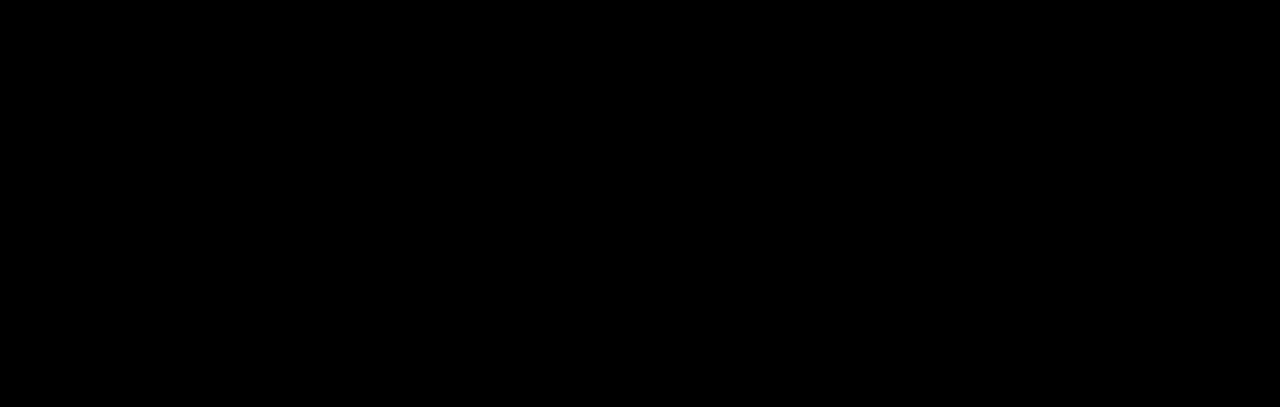
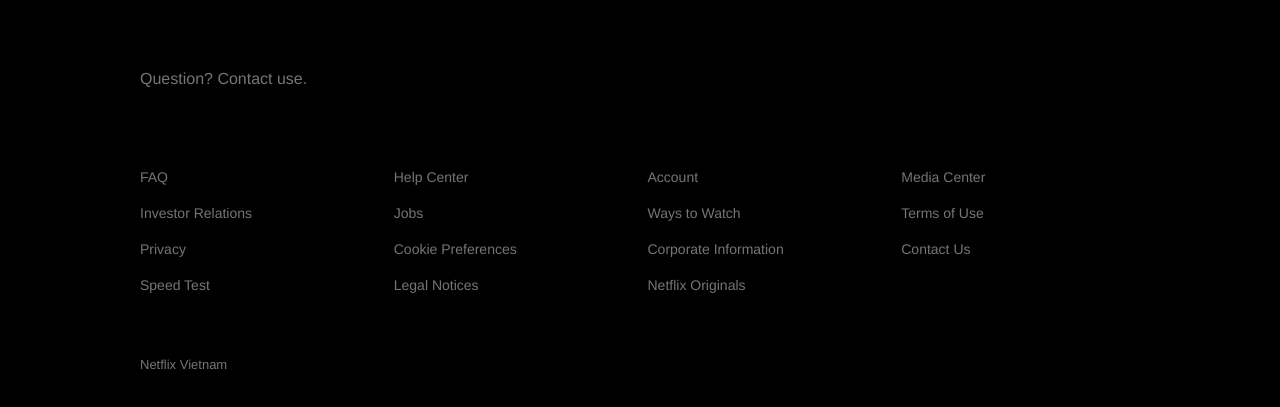
Before and after one commit to mongtamquoc2015/react-netflix-clone, a React (Create React App) app: page / in a window 1280 px wide. Shown: the part 1253-1660 px from the top of the page. Before the commit the page ends 1237 px from the top, so only its background shows below. Built offline with nearby package versions, Linux system fonts and the light colour scheme.

Commit message:
Footer component

```diff
--- a/package.json
+++ b/package.json
@@ -6,7 +6,6 @@
     "@testing-library/jest-dom": "^4.2.4",
     "@testing-library/react": "^9.5.0",
     "@testing-library/user-event": "^7.2.1",
-    "eslint": "^7.10.0",
     "firebase": "^7.22.1",
     "fuse.js": "^6.4.1",
     "normalize.css": "^8.0.1",
--- a/src/App.js
+++ b/src/App.js
@@ -1,9 +1,13 @@
 import React from 'react';
 
 import JumbotronContainer from './containers/jumbotron';
+import FooterContainer from './containers/footer';
 
 export default function App() {
 	return (
-		<JumbotronContainer />
+		<>
+			<JumbotronContainer />
+			<FooterContainer />
+		</>
 	);
 }
--- /dev/null
+++ b/src/components/footer/index.js
@@ -0,0 +1,59 @@
+import React from 'react';
+
+import { Column, Container, Title, Row, Link, Text, Break } from './styles/footer';
+
+export default function Footer({ children, ...restProps }) {
+	return (
+		<Container {...restProps}>
+			{children}
+		</Container>
+	)
+}
+
+Footer.Row = function FooterRow({ children, ...restProps }) {
+	return (
+		<Row {...restProps}>
+			{children}
+		</Row>
+	)
+}
+
+Footer.Column = function FooterColumn({ children, ...restProps }) {
+	return (
+		<Column {...restProps}>
+			{children}
+		</Column>
+	)
+}
+
+Footer.Link = function FooterLink({ children, ...restProps }) {
+	return (
+		<Link {...restProps}>
+			{children}
+		</Link>
+	)
+}
+
+Footer.Title = function FooterTitle({ children, ...restProps }) {
+	return (
+		<Title {...restProps}>
+			{children}
+		</Title>
+	)
+}
+
+Footer.Text = function FooterText({ children, ...restProps }) {
+	return (
+		<Text {...restProps}>
+			{children}
+		</Text>
+	)
+}
+
+Footer.Break = function FooterBreak({ children, ...restProps }) {
+	return (
+		<Break {...restProps}>
+			{children}
+		</Break>
+	)
+}
--- /dev/null
+++ b/src/components/footer/styles/footer.js
@@ -0,0 +1,56 @@
+import styled from 'styled-components/macro';
+
+export const Container = styled.div`
+	display: flex;
+	padding: 70px 56px;
+	margin: auto;
+	max-width: 1000px;
+	flex-direction: column;
+
+	@media(max-width: 1000px) {
+		padding: 70px 30px;
+	}
+`;
+
+export const Row = styled.div`
+	display: grid;
+	grid-template-columns: repeat(auto-fill, minmax(210px,1fr));
+	grid-gap: 15px;
+
+	@media(max-width: 1000px) {
+		grid-template-columns: repeat(auto-fill, minmax(150px,1fr));
+	}
+`;
+
+export const Column = styled.div`
+	display: flex;
+	flex-direction: column;
+	text-align: left;
+`;
+
+export const Title = styled.p`
+	font-size: 16px;
+	color: #757575;
+	margin-bottom: 48px;
+`;
+
+export const Link = styled.a`
+	color: #757575;
+	margin-bottom: 20px;
+	font-size: 14px;
+	text-decoration: none;
+
+`;
+
+
+export const Text = styled.p`
+	font-size: 13px;
+	color: #757575;
+	margin-bottom: 48px;
+`;
+
+
+export const Break = styled.p`
+	flex-basic: 100%;
+	height: 0;
+`;
--- a/src/components/index.js
+++ b/src/components/index.js
@@ -1 +1,2 @@
-export { default as Jumbotron } from './Jumbotron';
+export { default as Jumbotron } from './jumbotron';
+export { default as Footer } from './footer';
--- /dev/null
+++ b/src/containers/footer.js
@@ -0,0 +1,41 @@
+import React from 'react';
+
+import { Footer } from '../components';
+
+function FooterContainer() {
+	return (
+		<Footer>
+			<Footer.Title>Question? Contact use.</Footer.Title>
+			<Footer.Break />
+			<Footer.Row>
+				<Footer.Column>
+					<Footer.Link href="#FAQ">FAQ</Footer.Link>
+					<Footer.Link href="#InvestorRelations">Investor Relations</Footer.Link>
+					<Footer.Link href="#Privacy">Privacy</Footer.Link>
+					<Footer.Link href="#Speed Test">Speed Test</Footer.Link>
+				</Footer.Column>
+				<Footer.Column>
+					<Footer.Link href="#HelpCenter">Help Center</Footer.Link>
+					<Footer.Link href="#Jobs">Jobs</Footer.Link>
+					<Footer.Link href="#WCookiePreferences">Cookie Preferences</Footer.Link>
+					<Footer.Link href="#Legal Notices">Legal Notices</Footer.Link>
+				</Footer.Column>
+				<Footer.Column>
+					<Footer.Link href="#Account">Account</Footer.Link>
+					<Footer.Link href="#Ways to Watch">Ways to Watch</Footer.Link>
+					<Footer.Link href="#Corporate Information">Corporate Information</Footer.Link>
+					<Footer.Link href="#Corporate Information">Netflix Originals</Footer.Link>
+				</Footer.Column>
+				<Footer.Column>
+					<Footer.Link href="#MediaCenter">Media Center</Footer.Link>
+					<Footer.Link href="#Terms of Use">Terms of Use</Footer.Link>
+					<Footer.Link href="#Contact Us">Contact Us</Footer.Link>
+				</Footer.Column>
+			</Footer.Row>
+			<Footer.Break />
+			<Footer.Text>Netflix Vietnam</Footer.Text>
+		</Footer>
+	)
+}
+
+export default FooterContainer
```
Also changed, not shown: 1 other file (tests, documents, lock files or other folders).
